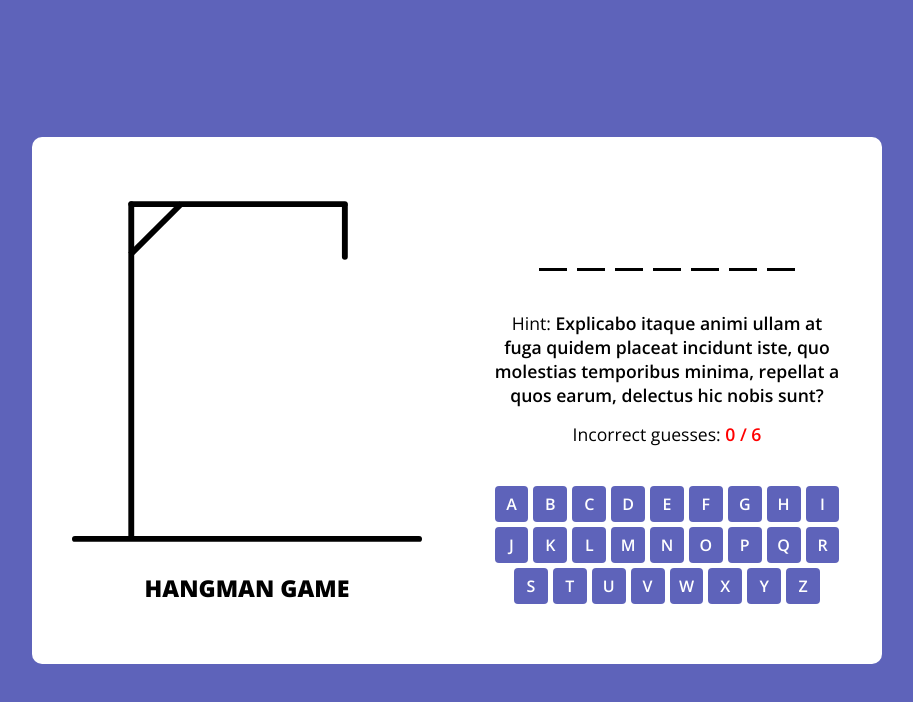
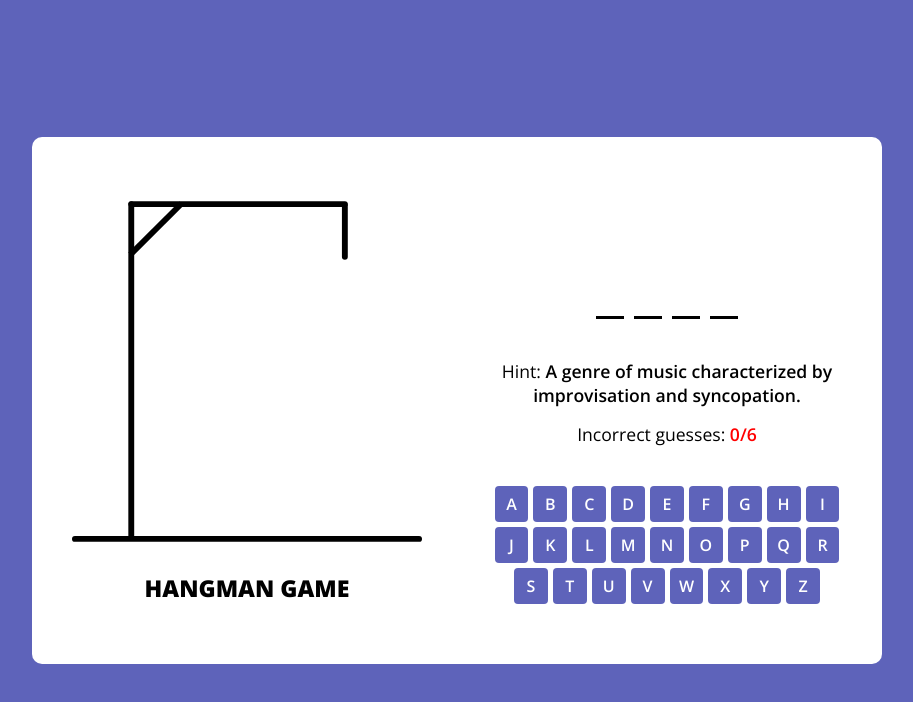
Before and after one commit to Sithum-Perera/Hangman, a plain HTML site: page index.html in a window 1280 px wide. Shown: the whole page, without its empty margins (183-1096 px from the left). Drawn offline with nearby package versions, Linux system fonts and the light colour scheme.

Commit message:
complete

```diff
--- a/index.html
+++ b/index.html
@@ -5,9 +5,11 @@
     <meta name="viewport" content="width=device-width, initial-scale=1.0">
     <title>Hangman Game JavaScript</title>
     <link rel="stylesheet" href="style.css">
+    <script src="script/word-list.js" defer></script>
+    <script src="script/script.js" defer></script>
 </head>
 <body>
-    <div class="game-model">
+    <div class="game-modal">
         <div class="content">
             <img src="images/lost.gif" alt="gif">
             <h4>Game Over!</h4>
@@ -19,17 +21,9 @@
         <div class="hangman-box">
             <img src="images/hangman-0.svg" alt="hangman-img">
             <h1>Hangman Game</h1>
-            <script src="script/script.js" defer></script>
         </div>
         <div class="game-box">
             <ul class="word-display">
-                <li class="letter"></li>
-                <li class="letter"></li>
-                <li class="letter"></li>
-                <li class="letter"></li>
-                <li class="letter"></li>
-                <li class="letter"></li>
-                <li class="letter"></li>
             </ul>
             <h4 class="hint-text">Hint:
                 <b>Explicabo itaque animi ullam at fuga quidem placeat incidunt iste, quo molestias temporibus minima, repellat a quos earum, delectus hic nobis sunt?</b>
@@ -38,13 +32,6 @@
                 <b>0 / 6</b>
             </h4>
             <div class="keyboard">
-                <button>a</button><button>b</button><button>c</button><button>d</button>
-                <button>e</button><button>f</button><button>g</button><button>h</button>
-                <button>i</button><button>j</button><button>k</button><button>l</button>
-                <button>m</button><button>n</button><button>o</button><button>p</button>
-                <button>q</button><button>r</button><button>s</button><button>t</button>
-                <button>u</button><button>v</button><button>w</button><button>x</button>
-                <button>y</button><button>z</button>
             </div>
         </div>
     </div>
--- a/script/script.js
+++ b/script/script.js
@@ -0,0 +1,74 @@
+const hangmanImage = document.querySelector(".hangman-box img");
+const keyboardDiv = document.querySelector(".keyboard");
+const wordDisplay = document.querySelector(".word-display");
+const guessesText = document.querySelector(".guesses-text b");
+const gameModal = document.querySelector(".game-modal");
+const playAgainBtn = document.querySelector(".play-again");
+
+let currentWord, correctLetters, wrongGuessCounter;
+const maxGuesses = 6;
+
+const resetGame = () => {
+    correctLetters = [];
+    wrongGuessCounter = 0;
+    hangmanImage.src = `images/hangman-${wrongGuessCounter}.svg`;
+    guessesText.innerText = `${wrongGuessCounter}/${maxGuesses}`;
+    keyboardDiv.querySelectorAll("button").forEach(btn => btn.disabled = false);
+    wordDisplay.innerHTML = currentWord.split("").map(() => `<li class="letter"></li>`).join("");
+    gameModal.classList.remove("show");
+};
+
+const getRandomWord = () => {
+    const { word, hint } = wordList[Math.floor(Math.random() * wordList.length)];
+    currentWord = word;
+    document.querySelector(".hint-text b").innerText = hint;
+    resetGame();
+};
+
+const gameOver = (isVictory) => {
+    setTimeout(() => {
+        const modalText = isVictory ? `You found the word:` : `The correct word was:`;
+        gameModal.querySelector("img").src = `images/${isVictory ? 'victory' : 'lost'}.gif`;
+        gameModal.querySelector("h4").innerText = `${isVictory ? 'Congrats!' : 'Game Over!'}`;
+        gameModal.querySelector("p").innerHTML = `${modalText} <b> ${currentWord} </b>`;
+        gameModal.classList.add("show");
+    }, 300);
+};
+
+const initGame = (button, clickedLetter) => {
+    let correctGuess = false;
+
+    // Check all positions for the clicked letter
+    [...currentWord].forEach((letter, index) => {
+        if (letter === clickedLetter && !correctLetters.includes(clickedLetter)) {
+            correctLetters.push(clickedLetter); // Track the letter as guessed
+            wordDisplay.querySelectorAll("li")[index].innerText = letter;
+            wordDisplay.querySelectorAll("li")[index].classList.add("guessed");
+            correctGuess = true;
+        }
+    });
+
+    // If the guessed letter is incorrect
+    if (!correctGuess) {
+        wrongGuessCounter++;
+        hangmanImage.src = `images/hangman-${wrongGuessCounter}.svg`;
+    }
+
+    button.disabled = true;
+    guessesText.innerText = `${wrongGuessCounter}/${maxGuesses}`;
+
+    if (wrongGuessCounter === maxGuesses) return gameOver(false);
+    if (correctLetters.length === currentWord.length) return gameOver(true);
+};
+
+// Create keyboard buttons
+for (let i = 97; i <= 122; i++) {
+    const button = document.createElement("button");
+    button.innerText = String.fromCharCode(i);
+    keyboardDiv.appendChild(button);
+    button.addEventListener("click", e => initGame(e.target, String.fromCharCode(i)));
+}
+
+getRandomWord();
+
+playAgainBtn.addEventListener("click", getRandomWord);
--- /dev/null
+++ b/script/word-list.js
@@ -0,0 +1,262 @@
+const wordList = [
+    {
+        word: "guitar",
+        hint: "A musical instrument with strings."
+    },
+    {
+        word: "oxygen",
+        hint: "A colorless, odorless gas essential for life."
+    },
+    {
+        word: "mountain",
+        hint: "A large natural elevation of the Earth's surface."
+    },
+    {
+        word: "painting",
+        hint: "An art form using colors on a surface to create images or expression."
+    },
+    {
+        word: "astronomy",
+        hint: "The scientific study of celestial objects and phenomena."
+    },
+    {
+        word: "football",
+        hint: "A popular sport played with a spherical ball."
+    },
+    {
+        word: "chocolate",
+        hint: "A sweet treat made from cocoa beans."
+    },
+    {
+        word: "butterfly",
+        hint: "An insect with colorful wings and a slender body."
+    },
+    {
+        word: "history",
+        hint: "The study of past events and human civilization."
+    },
+    {
+        word: "pizza",
+        hint: "A savory dish consisting of a round, flattened base with toppings."
+    },
+    {
+        word: "jazz",
+        hint: "A genre of music characterized by improvisation and syncopation."
+    },
+    {
+        word: "camera",
+        hint: "A device used to capture and record images or videos."
+    },
+    {
+        word: "diamond",
+        hint: "A precious gemstone known for its brilliance and hardness."
+    },
+    {
+        word: "adventure",
+        hint: "An exciting or daring experience."
+    },
+    {
+        word: "science",
+        hint: "The systematic study of the structure and behavior of the physical and natural world."
+    },
+    {
+        word: "bicycle",
+        hint: "A human-powered vehicle with two wheels."
+    },
+    {
+        word: "sunset",
+        hint: "The daily disappearance of the sun below the horizon."
+    },
+    {
+        word: "coffee",
+        hint: "A popular caffeinated beverage made from roasted coffee beans."
+    },
+    {
+        word: "dance",
+        hint: "A rhythmic movement of the body often performed to music."
+    },
+    {
+        word: "galaxy",
+        hint: "A vast system of stars, gas, and dust held together by gravity."
+    },
+    {
+        word: "orchestra",
+        hint: "A large ensemble of musicians playing various instruments."
+    },
+    {
+        word: "volcano",
+        hint: "A mountain or hill with a vent through which lava, rock fragments, hot vapor, and gas are ejected."
+    },
+    {
+        word: "novel",
+        hint: "A long work of fiction, typically with a complex plot and characters."
+    },
+    {
+        word: "sculpture",
+        hint: "A three-dimensional art form created by shaping or combining materials."
+    },
+    {
+        word: "symphony",
+        hint: "A long musical composition for a full orchestra, typically in multiple movements."
+    },
+    {
+        word: "architecture",
+        hint: "The art and science of designing and constructing buildings."
+    },
+    {
+        word: "ballet",
+        hint: "A classical dance form characterized by precise and graceful movements."
+    },
+    {
+        word: "astronaut",
+        hint: "A person trained to travel and work in space."
+    },
+    {
+        word: "waterfall",
+        hint: "A cascade of water falling from a height."
+    },
+    {
+        word: "technology",
+        hint: "The application of scientific knowledge for practical purposes."
+    },
+    {
+        word: "rainbow",
+        hint: "A meteorological phenomenon that is caused by reflection, refraction, and dispersion of light."
+    },
+    {
+        word: "universe",
+        hint: "All existing matter, space, and time as a whole."
+    },
+    {
+        word: "piano",
+        hint: "A musical instrument played by pressing keys that cause hammers to strike strings."
+    },
+    {
+        word: "vacation",
+        hint: "A period of time devoted to pleasure, rest, or relaxation."
+    },
+    {
+        word: "rainforest",
+        hint: "A dense forest characterized by high rainfall and biodiversity."
+    },
+    {
+        word: "theater",
+        hint: "A building or outdoor area in which plays, movies, or other performances are staged."
+    },
+    {
+        word: "telephone",
+        hint: "A device used to transmit sound over long distances."
+    },
+    {
+        word: "language",
+        hint: "A system of communication consisting of words, gestures, and syntax."
+    },
+    {
+        word: "desert",
+        hint: "A barren or arid land with little or no precipitation."
+    },
+    {
+        word: "sunflower",
+        hint: "A tall plant with a large yellow flower head."
+    },
+    {
+        word: "fantasy",
+        hint: "A genre of imaginative fiction involving magic and supernatural elements."
+    },
+    {
+        word: "telescope",
+        hint: "An optical instrument used to view distant objects in space."
+    },
+    {
+        word: "breeze",
+        hint: "A gentle wind."
+    },
+    {
+        word: "oasis",
+        hint: "A fertile spot in a desert where water is found."
+    },
+    {
+        word: "photography",
+        hint: "The art, process, or practice of creating images by recording light or other electromagnetic radiation."
+    },
+    {
+        word: "safari",
+        hint: "An expedition or journey, typically to observe wildlife in their natural habitat."
+    },
+    {
+        word: "planet",
+        hint: "A celestial body that orbits a star and does not produce light of its own."
+    },
+    {
+        word: "river",
+        hint: "A large natural stream of water flowing in a channel to the sea, a lake, or another such stream."
+    },
+    {
+        word: "tropical",
+        hint: "Relating to or situated in the region between the Tropic of Cancer and the Tropic of Capricorn."
+    },
+    {
+        word: "mysterious",
+        hint: "Difficult or impossible to understand, explain, or identify."
+    },
+    {
+        word: "enigma",
+        hint: "Something that is mysterious, puzzling, or difficult to understand."
+    },
+    {
+        word: "paradox",
+        hint: "A statement or situation that contradicts itself or defies intuition."
+    },
+    {
+        word: "puzzle",
+        hint: "A game, toy, or problem designed to test ingenuity or knowledge."
+    },
+    {
+        word: "whisper",
+        hint: "To speak very softly or quietly, often in a secretive manner."
+    },
+    {
+        word: "shadow",
+        hint: "A dark area or shape produced by an object blocking the light."
+    },
+    {
+        word: "secret",
+        hint: "Something kept hidden or unknown to others."
+    },
+    {
+        word: "curiosity",
+        hint: "A strong desire to know or learn something."
+    },
+    {
+        word: "unpredictable",
+        hint: "Not able to be foreseen or known beforehand; uncertain."
+    },
+    {
+        word: "obfuscate",
+        hint: "To confuse or bewilder someone; to make something unclear or difficult to understand."
+    },
+    {
+        word: "unveil",
+        hint: "To make known or reveal something previously secret or unknown."
+    },
+    {
+        word: "illusion",
+        hint: "A false perception or belief; a deceptive appearance or impression."
+    },
+    {
+        word: "moonlight",
+        hint: "The light from the moon."
+    },
+    {
+        word: "vibrant",
+        hint: "Full of energy, brightness, and life."
+    },
+    {
+        word: "nostalgia",
+        hint: "A sentimental longing or wistful affection for the past."
+    },
+    {
+        word: "brilliant",
+        hint: "Exceptionally clever, talented, or impressive."
+    },
+];
```
Also changed, not shown: style.css (+22 -8 lines).
